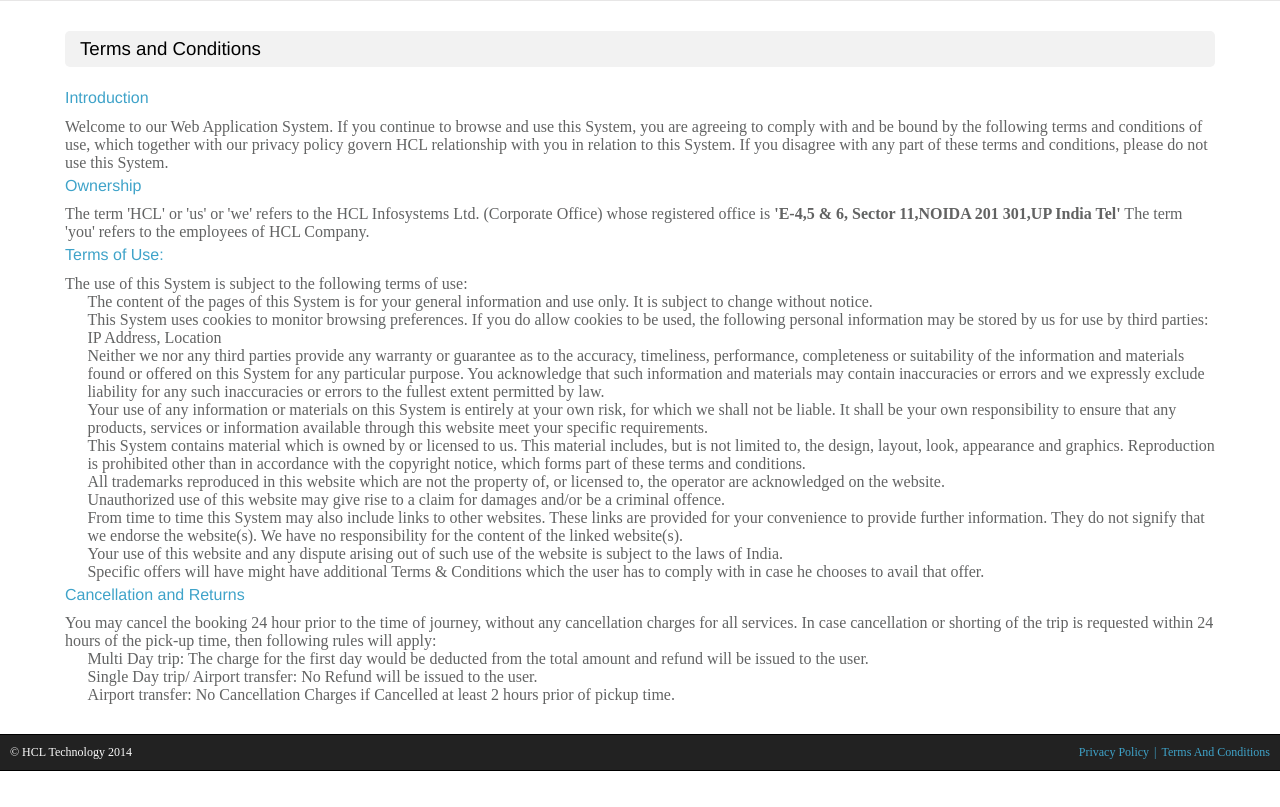
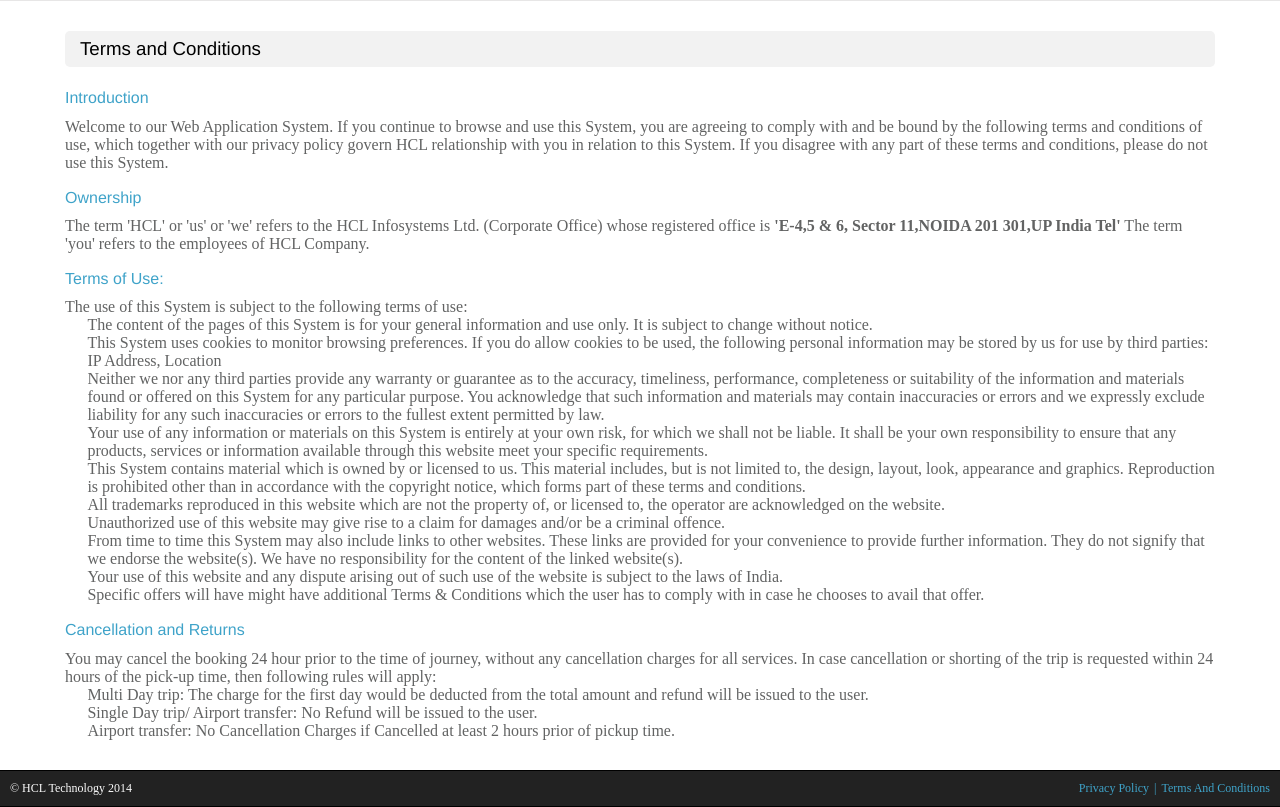
Before and after one commit to yoku2010/cab-booking-system, a Django app: page /terms-and-conditions/ in a window 1280 px wide. Shown: the part 229-1036 px from the top of the page. Before the commit the page ends 1000 px from the top, so only its background shows below. Run offline with Django 3.2, Linux system fonts and the light colour scheme; parts of the project's set-up code (start-up, migrations or seed data) failed here and were passed over.

Commit message:
missing css class - fixed

```diff
--- a/apps/frontend/templates/frontend/terms_and_conditions.html
+++ b/apps/frontend/templates/frontend/terms_and_conditions.html
@@ -6,11 +6,11 @@
 
 <div class="large-12 medium-12 small-12 columns justify" role="content">
     <h3 class="pagetitle">Terms and Conditions</h3>
-    <h4>Introduction</h4>
+    <h4 class="pp">Introduction</h4>
     <p class="justify">Welcome to our Web Application System. If you continue to browse and use this System, you are agreeing to comply with and be bound by the following terms and conditions of use, which together with our privacy policy govern HCL relationship with you in relation to this System. If you disagree with any part of these terms and conditions, please do not use this System.</p>
-    <h4>Ownership</h4>
+    <h4 class="pp">Ownership</h4>
     <p>The term 'HCL' or 'us' or 'we' refers to the HCL Infosystems Ltd. (Corporate Office) whose registered office is <strong>'E-4,5 &amp; 6, Sector 11,NOIDA 201 301,UP India Tel'</strong> The term 'you' refers to the employees of HCL Company.</p>
-    <h4>Terms of Use:</h4>
+    <h4 class="pp">Terms of Use:</h4>
     <p class="justify">The use of this System is subject to the following terms of use:</p>
     <ol>
         <li>The content of the pages of this System is for your general information and use only. It is subject to change without notice.</li>
@@ -24,7 +24,7 @@
         <li>Your use of this website and any dispute arising out of such use of the website is subject to the laws of India.</li>
         <li>Specific offers will have might have additional Terms &amp; Conditions which the user has to comply with in case he chooses to avail that offer.</li>
     </ol>
-    <h4>Cancellation and Returns</h4>
+    <h4 class="pp">Cancellation and Returns</h4>
     <p class="justify">You may cancel the booking 24 hour prior to the time of journey, without any cancellation charges for all services. In case cancellation or shorting of the trip is requested within 24 hours of the pick-up time, then following rules will apply:</p>
     <ol>
         <li>Multi Day trip: The charge for the first day would be deducted from the total amount and refund will be issued to the user.</li>
```
